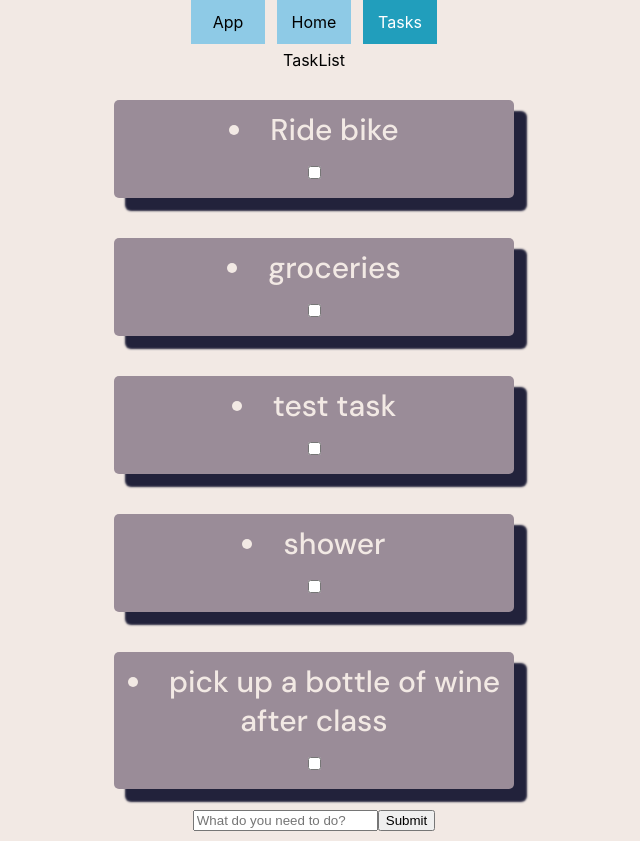
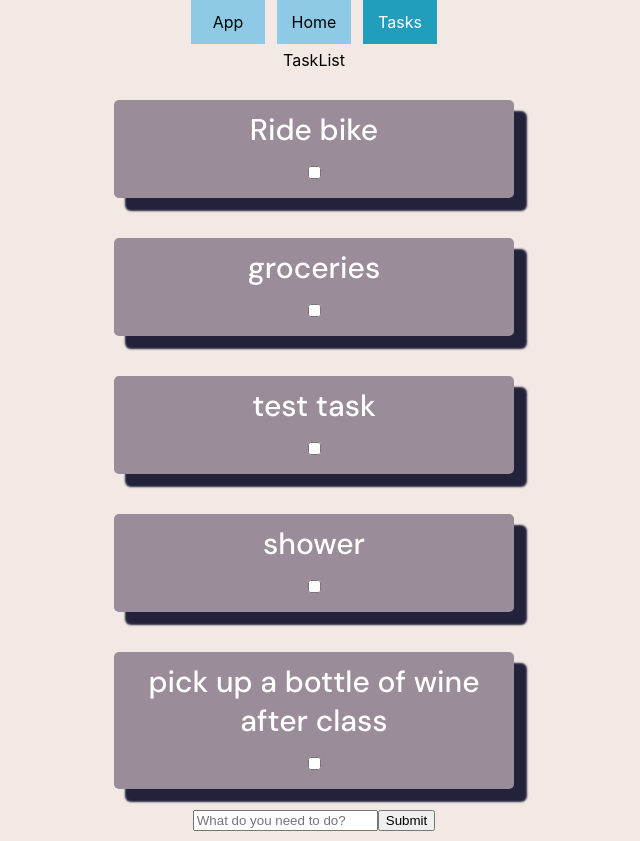
Before and after one commit to sambencivengo/utility-app, a React (Create React App) app: page /tasks in a window 1280 px wide. Shown: the whole page, without its empty margins (326-966 px from the left). Built offline with nearby package versions, Linux system fonts and the light colour scheme; data requests are answered from the project's data file.

Commit message:
Starting the weather API

```diff
--- a/src/components/App.css
+++ b/src/components/App.css
@@ -20,11 +20,12 @@
 	margin-top: 20px;
 	margin-bottom: 20px;
 	background-color: #9a8c98;
-	color: #f2e9e4;
+	color: white;
 	box-shadow: 12px 12px 2px 1px #22223b;
 	border-radius: 5px 5px 5px 5px;
 	font-family: 'DM Sans', sans-serif;
 	font-size: 30px;
+	list-style-type: none;
 }
 
 .task-container {
--- a/src/components/LandingPage.js
+++ b/src/components/LandingPage.js
@@ -1,4 +1,7 @@
 const LandingPage = () => {
+	const url = `api.openweathermap.org/data/2.5/weather?q={city name}&appid={API key}`;
+
+	console.log(APIkey);
 	return (
 		<div className="landing">
 			<h1>Landing Page</h1>
```
Also changed, not shown: 1 other file (tests, documents, lock files or other folders).
